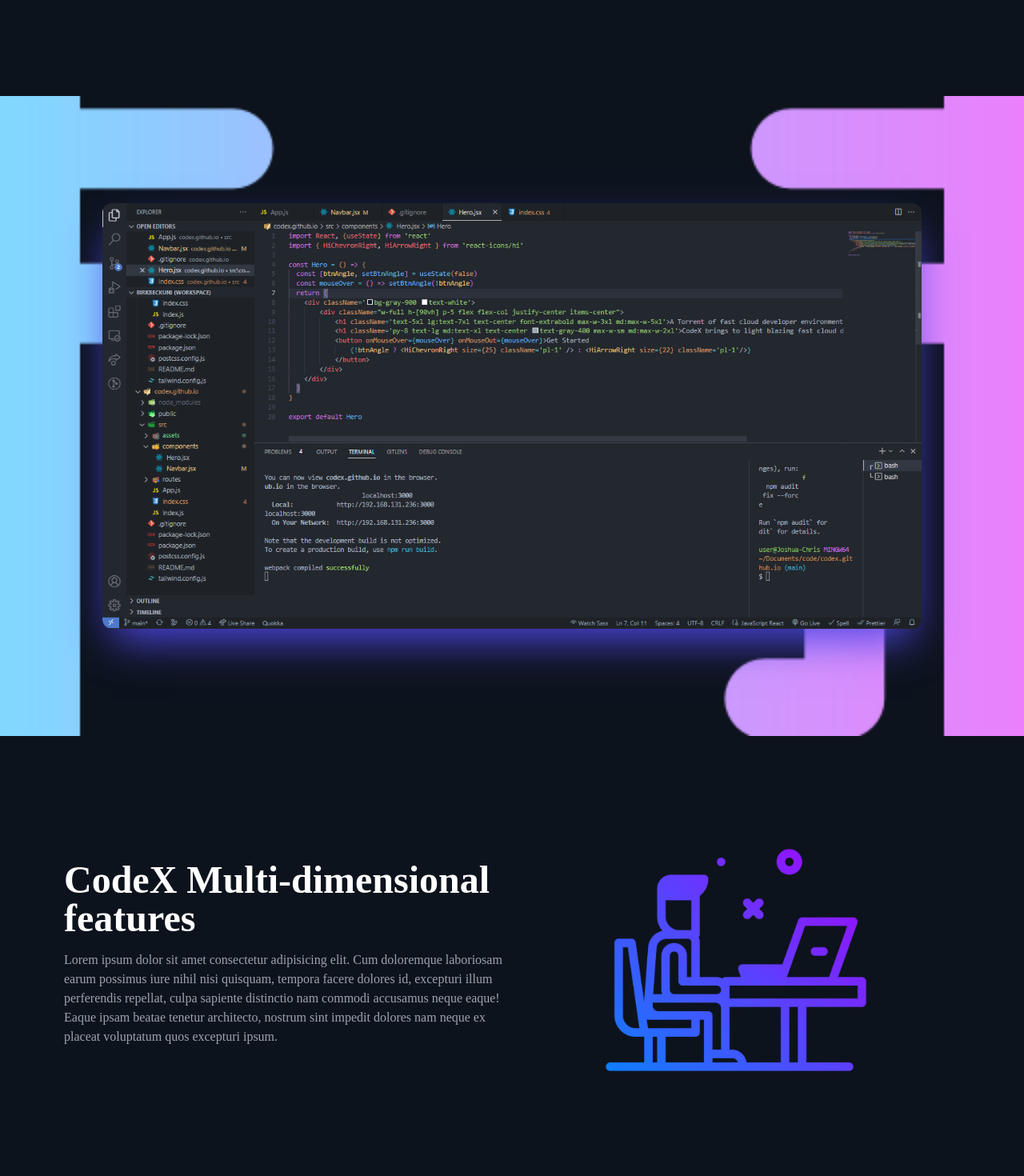
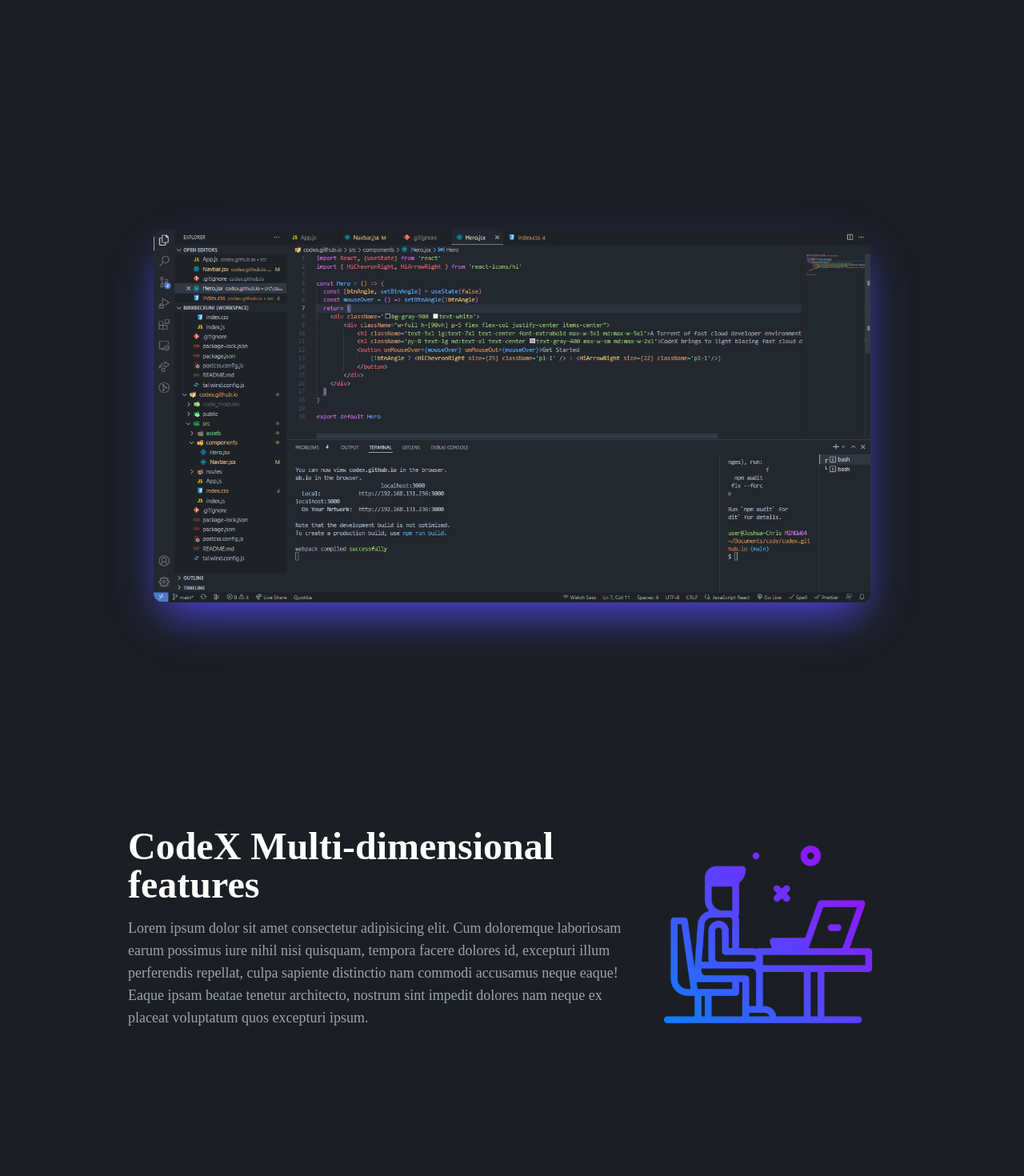
Before and after one commit to Joshua-Chris/codex.github.io, a React (Create React App) app: page /documentation in a window 1280 px wide. Shown: the part 680-2150 px from the top of the page at 80% size. Built offline with nearby package versions, Linux system fonts and the light colour scheme; the HTML template or start-up script is replaced by a standard one.

Commit message:
Re-worked on Feature.jsx

```diff
--- a/src/components/Features/Feature.jsx
+++ b/src/components/Features/Feature.jsx
@@ -2,17 +2,19 @@
 
 const Feature = ({ header, textContent, imgUrl }) => {
   return (
-    <div className="bg-[#0D131D] text-white w-screen md:h-fit grid sm:grid-cols-1 md:grid-cols-2 place-items-center p-20">
-      <div>
-        <h1 className="text-4xl lg:text-5xl font-bold md:max-w-5xl">
-          {header}
-        </h1>
-        <h1 className="py-4 text-md md:text-md text-gray-400 md:max-w-2xl">
-          {textContent}
-        </h1>
-      </div>
-      <div>
-        <img src={imgUrl} alt="Our features" className="w-30 md:w-[25rem]" />
+    <div className="w-screen h-screen md:h-full bg-[#1B1F24] text-white">
+      <div className="w-screen md:h-[62vh] flex justify-center items-center">
+        <div className="basis-2/4">
+          <h1 className="text-4xl lg:text-5xl font-bold md:max-w-3xl">
+            {header}
+          </h1>
+          <h1 className="py-4 text-md md:text-lg text-gray-400">
+            {textContent}
+          </h1>
+        </div>
+        <div className="basis-1/4">
+          <img src={imgUrl} alt="Our features" className="w-30 md:w-[20rem]" />
+        </div>
       </div>
     </div>
   );
--- a/src/components/Hero/Hero.jsx
+++ b/src/components/Hero/Hero.jsx
@@ -1,13 +1,13 @@
 import React, { useState } from 'react';
 import { HiChevronRight, HiArrowRight } from 'react-icons/hi';
-import HeroBg from '../../assets/drawing-tablet.png';
+// import HeroBg from '../../assets/drawing-tablet.png';
 import HeroImg from '../../assets/hero-img.PNG';
 
 const Hero = () => {
   const [btnAngle, setBtnAngle] = useState(false);
   const mouseOver = () => setBtnAngle(!btnAngle);
   return (
-    <div className="w-screen bg-[#0D131D] text-white">
+    <div className="w-screen bg-[#1B1F24] text-white">
       <div className="w-full h-[90vh] p-5 flex flex-col justify-center items-center">
         <h1 className="text-5xl lg:text-7xl text-center font-extrabold max-w-3xl md:max-w-5xl">
           A Torrent of fast cloud developer environments
@@ -24,11 +24,8 @@
           )}
         </button>
       </div>
-      <div
-        className="w-full h-screen flex flex-col justify-center items-center py-4 bg-no-repeat bg-center bg-contain md:bg-cover"
-        style={{ backgroundImage: `url(${HeroBg})` }}
-      >
-        <div className="w-[90%] md:w-[80%] mx-auto">
+      <div className="w-full bg-[#1B1F24] h-screen flex flex-col justify-center items-center py-4 bg-no-repeat bg-center bg-contain md:bg-cover">
+        <div className="w-[90%] md:w-[70%] mx-auto">
           <img
             src={HeroImg}
             alt="Hero code"
--- a/src/components/Navbar/Navbar.jsx
+++ b/src/components/Navbar/Navbar.jsx
@@ -7,7 +7,7 @@
   const navClick = () => setNav(!nav);
   return (
     <>
-      <div className="z-10 fixed w-screen sticky top-0 h-[80px] flex text-sm items-center p-5 bg-[#0D131D] text-white drop-shadow-lg justify-between md:justify-start">
+      <div className="z-10 fixed w-screen sticky top-0 h-[80px] flex text-sm items-center p-5 bg-[#1B1F24] text-white drop-shadow-lg justify-between md:justify-start">
         <div className="flex z-10">
           <Link
             to="/"
@@ -48,51 +48,72 @@
           className={
             !nav
               ? 'hidden'
-              : 'absolute top-2 flex flex-col w-full h-screen justify-center items-center bg-gray-900 md:hidden'
+              : 'absolute top-2 flex flex-col w-full h-screen justify-center items-center bg-[#1B1F24] text-white md:hidden'
           }
         >
-          <li className="flex justify-center items-center group py-4 text-2xl">
+          <Link
+            to="documentation"
+            className="flex justify-center items-center group py-4 text-2xl"
+          >
             Doc{' '}
             <span className="invisible duration-75 group-hover:visible">
               <HiChevronRight size={25} className="pl-1 text-gray-400" />
             </span>
-          </li>
-          <li className="flex justify-center items-center group py-4 text-2xl">
+          </Link>
+          <Link
+            to="versions"
+            className="flex justify-center items-center group py-4 text-2xl"
+          >
             Versions{' '}
             <span className="invisible duration-75 group-hover:visible">
               <HiChevronRight size={25} className="pl-1 text-gray-400" />
             </span>
-          </li>
-          <li className="flex justify-center items-center group py-4 text-2xl">
+          </Link>
+          <Link
+            to="codexspace"
+            className="flex justify-center items-center group py-4 text-2xl"
+          >
             CodeX spaces{' '}
             <span className="invisible duration-75 group-hover:visible">
               <HiChevronRight size={25} className="pl-1 text-gray-400" />
             </span>
-          </li>
-          <li className="flex justify-center items-center group py-4 text-2xl">
+          </Link>
+          <Link
+            to="extensions"
+            className="flex justify-center items-center group py-4 text-2xl"
+          >
             Extensions{' '}
             <span className="invisible duration-75 group-hover:visible">
               <HiChevronRight size={25} className="pl-1 text-gray-400" />
             </span>
-          </li>
-          <li className="flex justify-center items-center group py-4 text-2xl">
+          </Link>
+          <Link
+            to="codereview"
+            className="flex justify-center items-center group py-4 text-2xl"
+          >
             Code review{' '}
             <span className="invisible duration-75 group-hover:visible">
               <HiChevronRight size={25} className="pl-1 text-gray-400" />
             </span>
-          </li>
-          <li className="flex justify-center items-center group py-4 text-2xl">
+          </Link>
+          <Link
+            to="about"
+            className="flex justify-center items-center group py-4 text-2xl"
+          >
             About{' '}
             <span className="invisible duration-75 group-hover:visible">
               <HiChevronRight size={25} className="pl-1 text-gray-400" />
             </span>
-          </li>
-          <li className="flex justify-center items-center group py-4 text-2xl">
+          </Link>
+          <Link
+            to="join"
+            className="flex justify-center items-center group py-4 text-2xl"
+          >
             Join{' '}
             <span className="invisible duration-75 group-hover:visible">
               <HiChevronRight size={25} className="pl-1 text-gray-400" />
             </span>
-          </li>
+          </Link>
         </ul>
       </div>
     </>
--- a/src/components/Navbar/NavbarWhite.jsx
+++ b/src/components/Navbar/NavbarWhite.jsx
@@ -51,48 +51,69 @@
               : 'absolute top-2 flex flex-col w-full h-screen justify-center items-center bg-white md:hidden'
           }
         >
-          <li className="flex justify-center items-center group py-4 text-2xl">
+          <Link
+            to="documentation"
+            className="flex justify-center items-center group py-4 text-2xl"
+          >
             Doc{' '}
             <span className="invisible duration-75 group-hover:visible">
               <HiChevronRight size={25} className="pl-1 text-gray-400" />
             </span>
-          </li>
-          <li className="flex justify-center items-center group py-4 text-2xl">
+          </Link>
+          <Link
+            to="versions"
+            className="flex justify-center items-center group py-4 text-2xl"
+          >
             Versions{' '}
             <span className="invisible duration-75 group-hover:visible">
               <HiChevronRight size={25} className="pl-1 text-gray-400" />
             </span>
-          </li>
-          <li className="flex justify-center items-center group py-4 text-2xl">
+          </Link>
+          <Link
+            to="codexspace"
+            className="flex justify-center items-center group py-4 text-2xl"
+          >
             CodeX spaces{' '}
             <span className="invisible duration-75 group-hover:visible">
               <HiChevronRight size={25} className="pl-1 text-gray-400" />
             </span>
-          </li>
-          <li className="flex justify-center items-center group py-4 text-2xl">
+          </Link>
+          <Link
+            to="extensions"
+            className="flex justify-center items-center group py-4 text-2xl"
+          >
             Extensions{' '}
             <span className="invisible duration-75 group-hover:visible">
               <HiChevronRight size={25} className="pl-1 text-gray-400" />
             </span>
-          </li>
-          <li className="flex justify-center items-center group py-4 text-2xl">
+          </Link>
+          <Link
+            to="codereview"
+            className="flex justify-center items-center group py-4 text-2xl"
+          >
             Code review{' '}
             <span className="invisible duration-75 group-hover:visible">
               <HiChevronRight size={25} className="pl-1 text-gray-400" />
             </span>
-          </li>
-          <li className="flex justify-center items-center group py-4 text-2xl">
+          </Link>
+          <Link
+            to="about"
+            className="flex justify-center items-center group py-4 text-2xl"
+          >
             About{' '}
             <span className="invisible duration-75 group-hover:visible">
               <HiChevronRight size={25} className="pl-1 text-gray-400" />
             </span>
-          </li>
-          <li className="flex justify-center items-center group py-4 text-2xl">
+          </Link>
+          <Link
+            to="join"
+            className="flex justify-center items-center group py-4 text-2xl"
+          >
             Join{' '}
             <span className="invisible duration-75 group-hover:visible">
               <HiChevronRight size={25} className="pl-1 text-gray-400" />
             </span>
-          </li>
+          </Link>
         </ul>
       </div>
     </>
```
